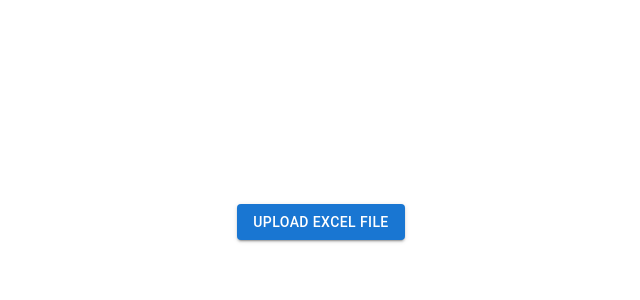
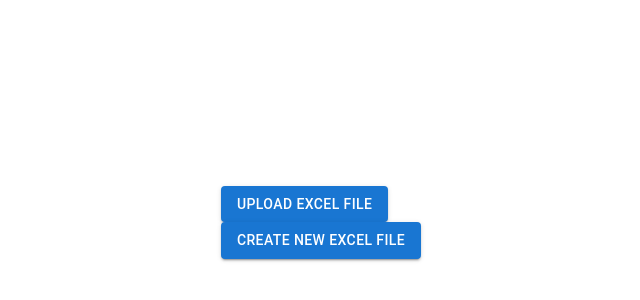
Before and after one commit to youyc/NextJS-ExcelModule, a Next.js app: page /excel in a window 1280 px wide. Shown: the part 178-478 px from the top of the page, without its empty margins (319-959 px from the left). Built offline with nearby package versions, Linux system fonts and the light colour scheme.

Commit message:
Add createExcelFile method

```diff
--- a/pages/excel/index.tsx
+++ b/pages/excel/index.tsx
@@ -15,8 +15,19 @@
   //   const [data, setData] = useState([])
   //   const [cols, setCols] = useState([])
 
+  const cols = [
+    { name: "A", key: 0 },
+    { name: "B", key: 1 },
+    { name: "C", key: 2 },
+  ]
+  const data = [
+    ["id", "name", "value"],
+    [1, "sheetjs", 7262],
+    [2, "js-xlsx", 6969],
+  ]
+
   // react code for excel reader
-  const readExcel = (file: any) => {
+  const readExcelFile = (file: any) => {
     const promise = new Promise((resolve, reject) => {
       const reader: FileReader = new FileReader()
       reader.readAsArrayBuffer(file)
@@ -33,6 +44,8 @@
 
         /* Convert array of arrays */
         const data = XLSX.utils.sheet_to_json(ws)
+
+        //another data format return
         // const data = XLSX.utils.sheet_to_json(ws, { header: 1, raw: true })
         //return data
 
@@ -50,8 +63,19 @@
     })
   }
 
+  const createExcelFile = () => {
+    /* convert state to workbook */
+    const ws = XLSX.utils.aoa_to_sheet(data)
+    const wb = XLSX.utils.book_new()
+    XLSX.utils.book_append_sheet(wb, ws, "SheetJS")
+    /* generate XLSX file and send to client */
+    XLSX.writeFile(wb, "sheetjs.xlsx")
+    console.log("New file created")
+  }
+
   return (
     <main className={styles.main}>
+      <div>
         <div>
           <Button variant="contained" component="label">
             Upload Excel File
@@ -63,11 +87,22 @@
                 const file = event.target.files?.item(0)
                 // console.log(file)
                 if (file != null) {
-                readExcel(file)
+                  readExcelFile(file)
                 }
               }}
             />
           </Button>
+        </div>
+        <div>
+          <Button
+            variant="contained"
+            onClick={() => {
+              createExcelFile()
+            }}
+          >
+            Create New Excel File
+          </Button>
+        </div>
       </div>
     </main>
   )
```
Lines whose indentation alone changed are shown as unchanged.
